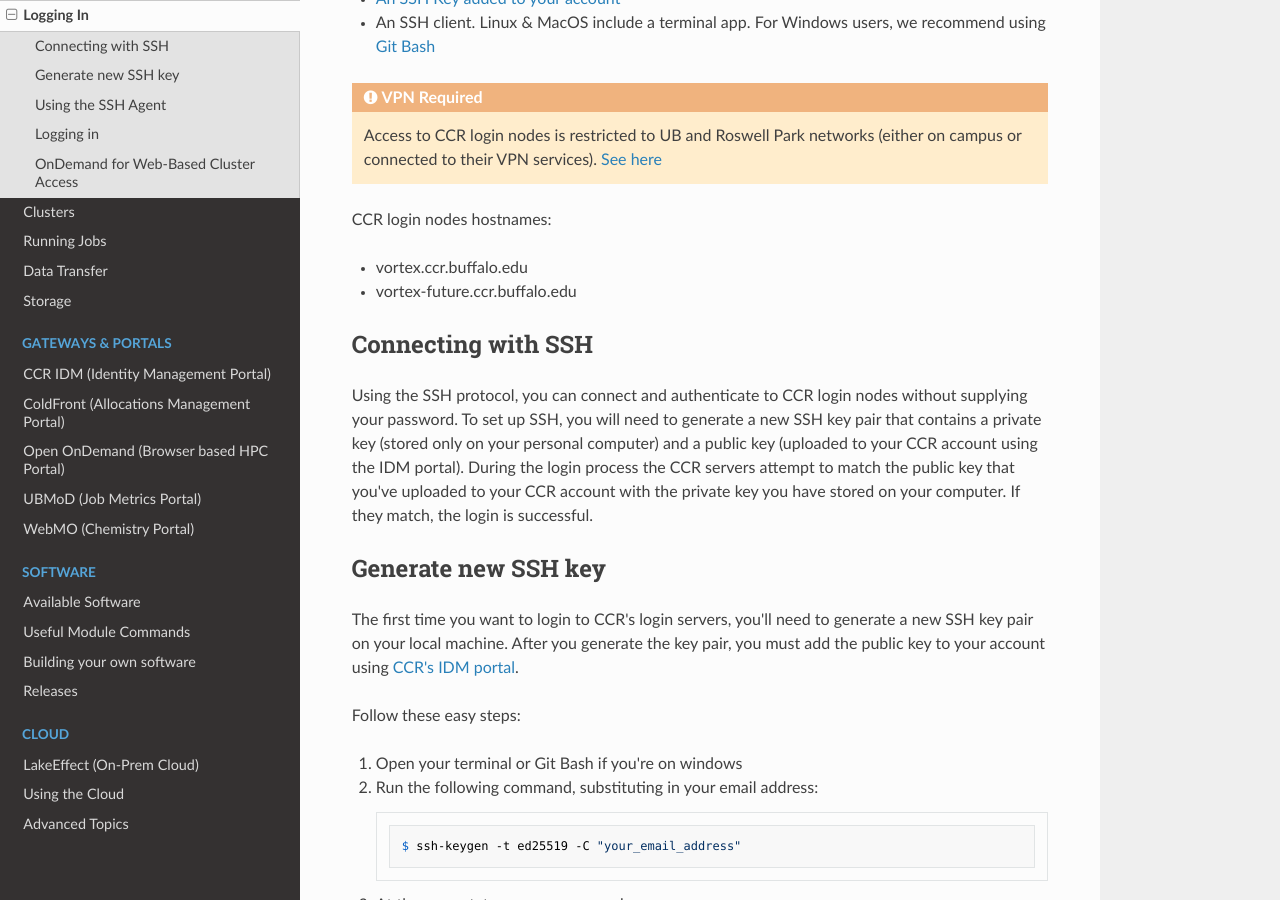
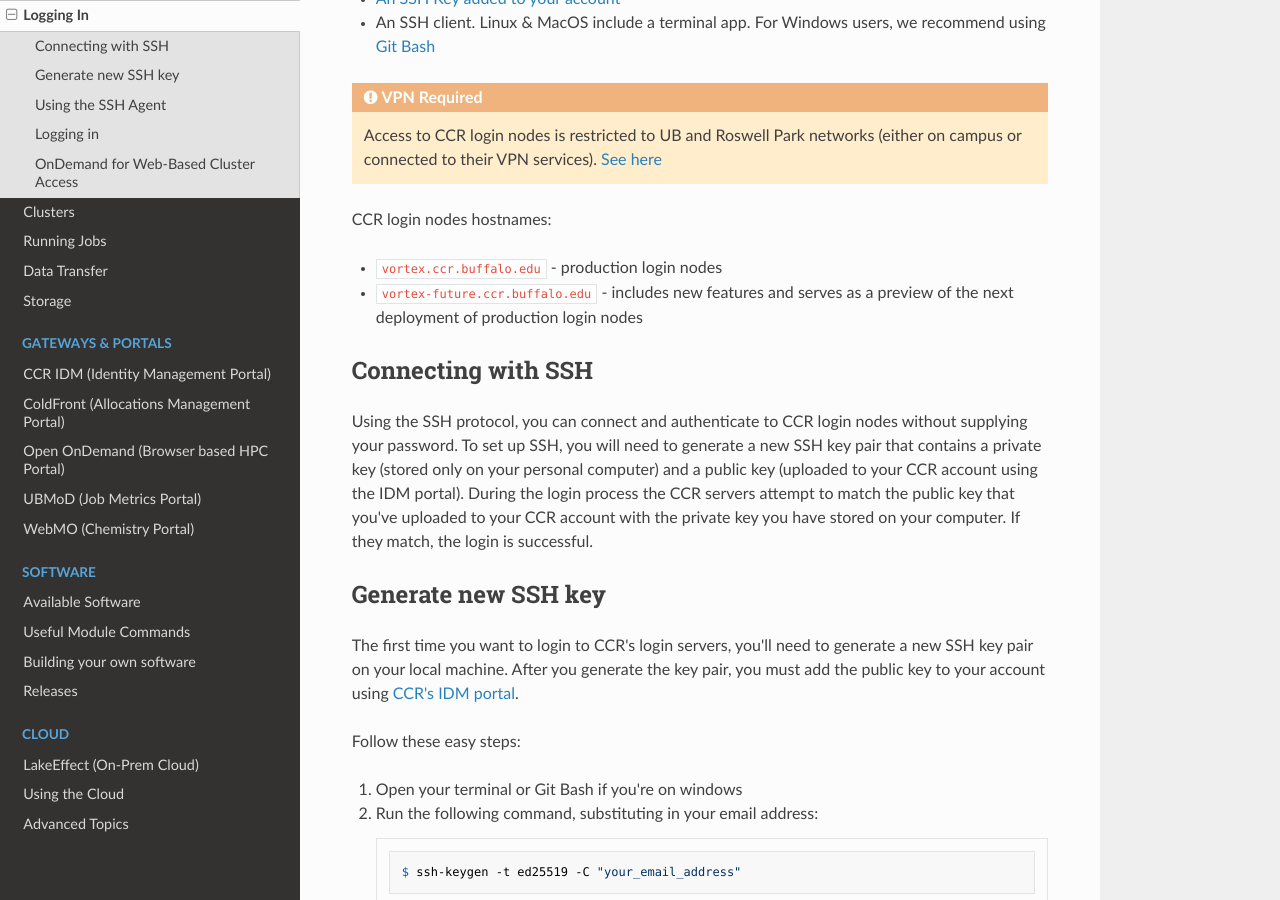
Before and after one commit to ubccr/ccrdocs, an MkDocs documentation site: the page built from pages/hpc/login.md, in a window 1280 px wide and 900 px high, scrolled down 754 px. Built offline with MkDocs 1.6.1, drawn with Linux system fonts in a browser that asks for light colours; nearby versions of some CDN libraries.

Commit message:
minor tweak

```diff
--- a/pages/hpc/login.md
+++ b/pages/hpc/login.md
@@ -34,8 +34,8 @@ following:
 
 CCR login nodes hostnames:
 
-- vortex.ccr.buffalo.edu
-- vortex-future.ccr.buffalo.edu
+- `vortex.ccr.buffalo.edu` - production login nodes
+- `vortex-future.ccr.buffalo.edu` - includes new features and serves as a preview of the next deployment of production login nodes
 
 ## Connecting with SSH
 
```
